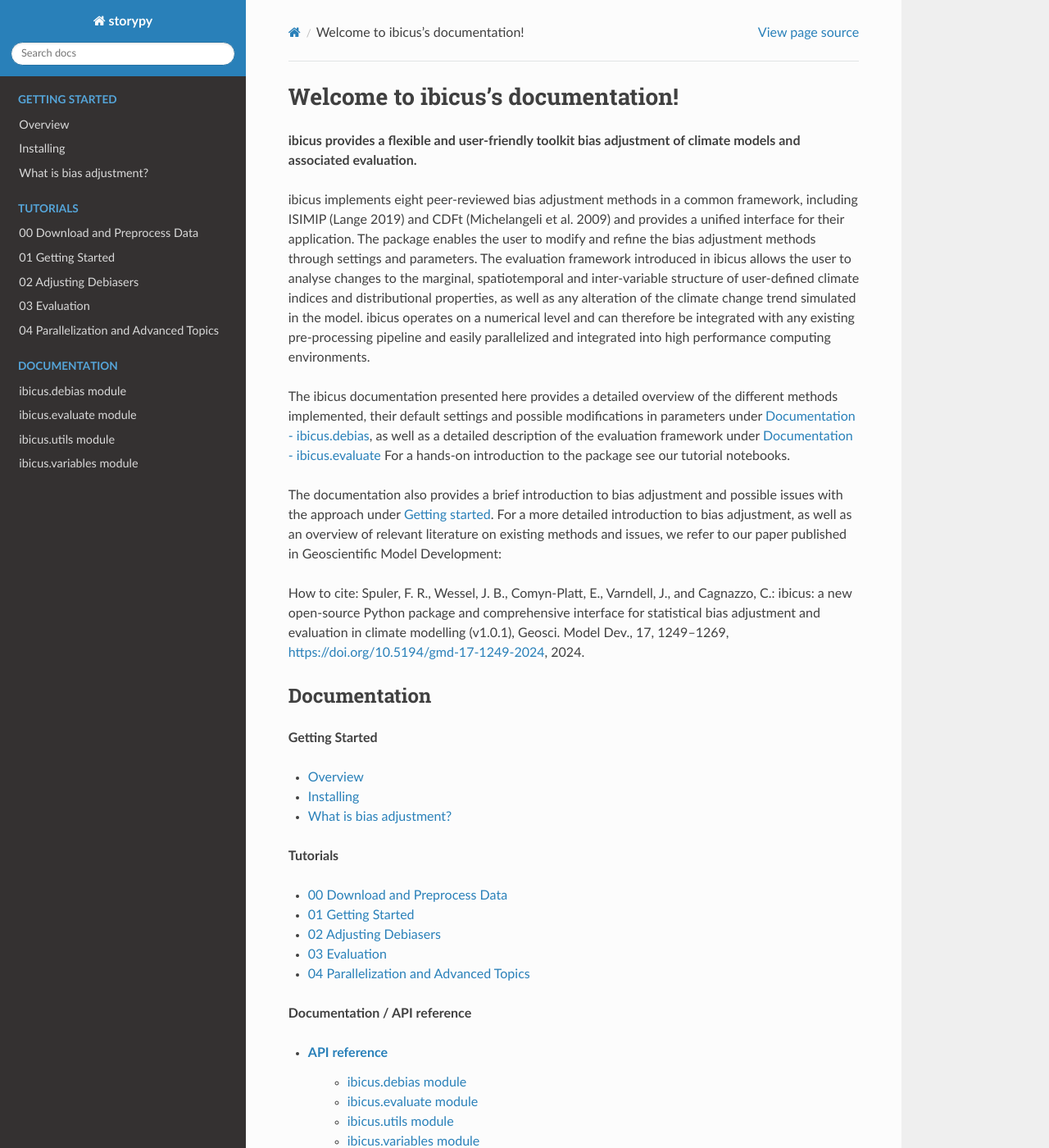
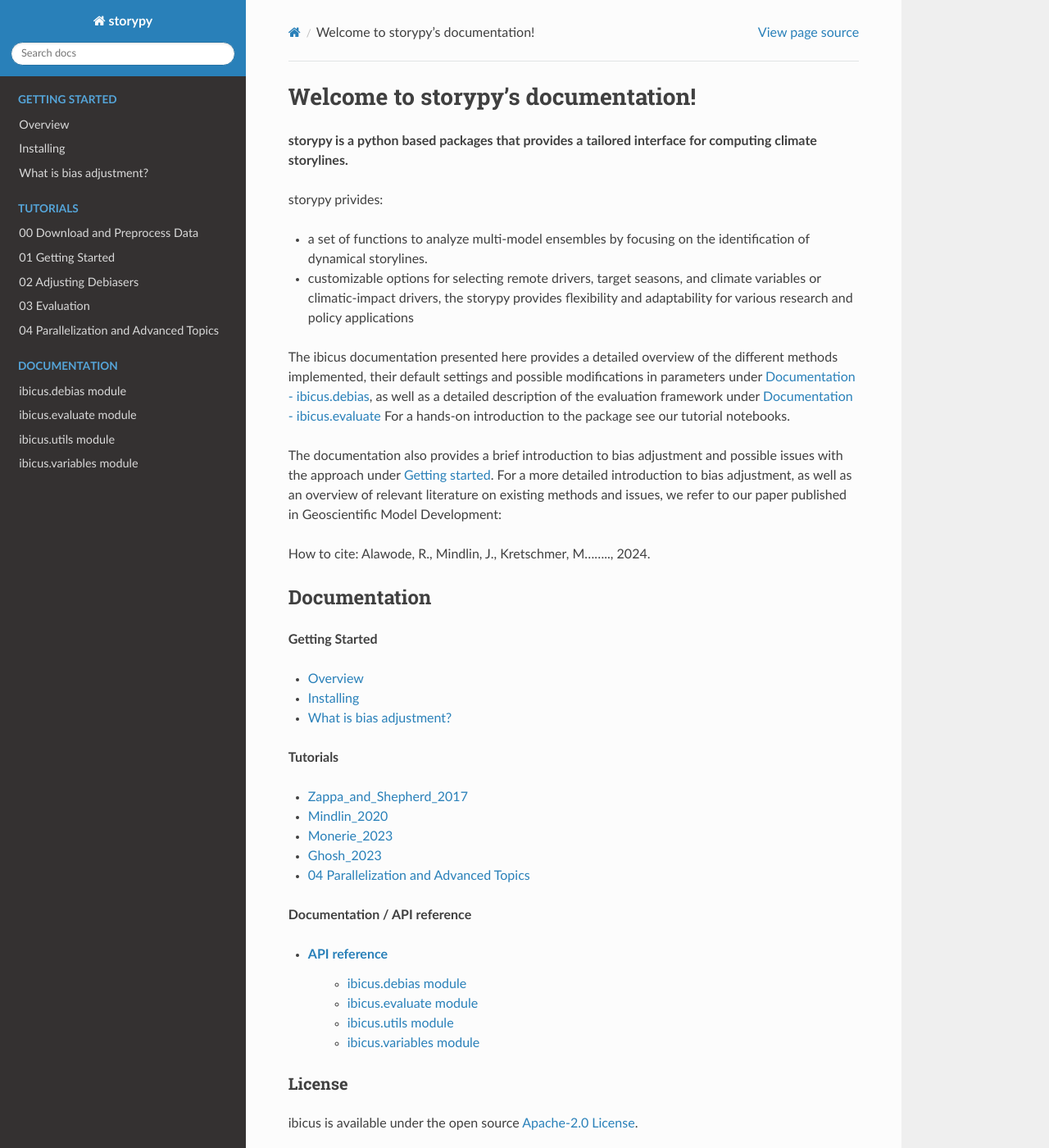
Before and after one commit to LIM-Climate-Causality/storypy, a Sphinx documentation site: the page built from docs/source/index.rst, in a window 1280 px wide and 1400 px high. Shown: the whole window at 82% size. Built offline with Sphinx 7.4.7 and the Read the Docs theme 3.1.0, drawn with Linux system fonts in a browser that asks for light colours.

Commit message:
Added empty tutorial notebook files and updated index file

```diff
--- a/docs/source/index.rst
+++ b/docs/source/index.rst
@@ -3,18 +3,22 @@
    You can adapt this file completely to your liking, but it should at least
    contain the root `toctree` directive.
 
-Welcome to ibicus's documentation!
+Welcome to storypy's documentation!
 ========================================
 
-**ibicus provides a flexible and user-friendly toolkit bias adjustment of climate models and associated evaluation.**
+**storypy is a python based packages that provides a tailored interface for computing climate storylines.**
 
-ibicus implements eight peer-reviewed bias adjustment methods in a common framework, including ISIMIP (Lange 2019) and CDFt (Michelangeli et al. 2009) and provides a unified interface for their application. The package enables the user to modify and refine the bias adjustment methods through settings and parameters. The evaluation framework introduced in ibicus allows the user to analyse changes to the marginal, spatiotemporal and inter-variable structure of user-defined climate indices and distributional properties, as well as any alteration of the climate change trend simulated in the model. ibicus operates on a numerical level and can therefore be integrated with any existing pre-processing pipeline and easily parallelized and integrated into high performance computing environments.
+storypy privides:
+
+- a set of functions to analyze multi‐model ensembles by focusing on the identification of dynamical storylines.
+
+- customizable options for selecting remote drivers, target seasons, and climate variables or climatic‐impact drivers, the storypy provides flexibility and adaptability for various research and policy applications
 
 The ibicus documentation presented here provides a detailed overview of the different methods implemented, their default settings and possible modifications in parameters under `Documentation - ibicus.debias <reference/debias.html>`_, as well as a detailed description of the evaluation framework under `Documentation - ibicus.evaluate <reference/debias.html>`_ For a hands-on introduction to the package see our tutorial notebooks.
 
 The documentation also provides a brief introduction to bias adjustment and possible issues with the approach under `Getting started <getting_started>`_. For a more detailed introduction to bias adjustment, as well as an overview of relevant literature on existing methods and issues, we refer to our paper published in Geoscientific Model Development:
 
-How to cite: Spuler, F. R., Wessel, J. B., Comyn-Platt, E., Varndell, J., and Cagnazzo, C.: ibicus: a new open-source Python package and comprehensive interface for statistical bias adjustment and evaluation in climate modelling (v1.0.1), Geosci. Model Dev., 17, 1249–1269, https://doi.org/10.5194/gmd-17-1249-2024, 2024.
+How to cite: Alawode, R., Mindlin, J., Kretschmer, M........, 2024.
 
 Documentation
 _____________
@@ -36,10 +40,10 @@ _____________
 
 **Tutorials**
 
-- `00 Download and Preprocess Data <https://nbviewer.org/github/ecmwf-projects/ibicus/blob/main/notebooks/00%20Download%20and%20Preprocess.ipynb>`_
-- `01 Getting Started <https://nbviewer.org/github/ecmwf-projects/ibicus/blob/main/notebooks/01%20Getting%20Started.ipynb>`_
-- `02 Adjusting Debiasers <https://nbviewer.org/github/ecmwf-projects/ibicus/blob/main/notebooks/02%20Adjusting%20Debiasers.ipynb>`_
-- `03 Evaluation <https://nbviewer.org/github/ecmwf-projects/ibicus/blob/main/notebooks/03%20Evaluation.ipynb>`_
+- `Zappa_and_Shepherd_2017 <https://nbviewer.org/github/LIM-Climate-Causality/storypy/blob/main/notebooks/zappa_shepherd.ipynb>`_
+- `Mindlin_2020 <https://nbviewer.org/github/LIM-Climate-Causality/storypy/blob/main/notebooks/mindlin_2020>`_
+- `Monerie_2023 <https://nbviewer.org/github/LIM-Climate-Causality/storypy/blob/main/notebooks/monerie_2023.ipynb>`_
+- `Ghosh_2023 <https://nbviewer.org/github/LIM-Climate-Causality/storypy/blob/main/notebooks/ghosh_2023.ipynb>`_
 - `04 Parallelization and Advanced Topics <https://nbviewer.org/github/ecmwf-projects/ibicus/blob/main/notebooks/04%20Parallelization%20and%20Advanced%20Topics.ipynb>`_
 
 
```
Also changed, not shown: 3 other files.
